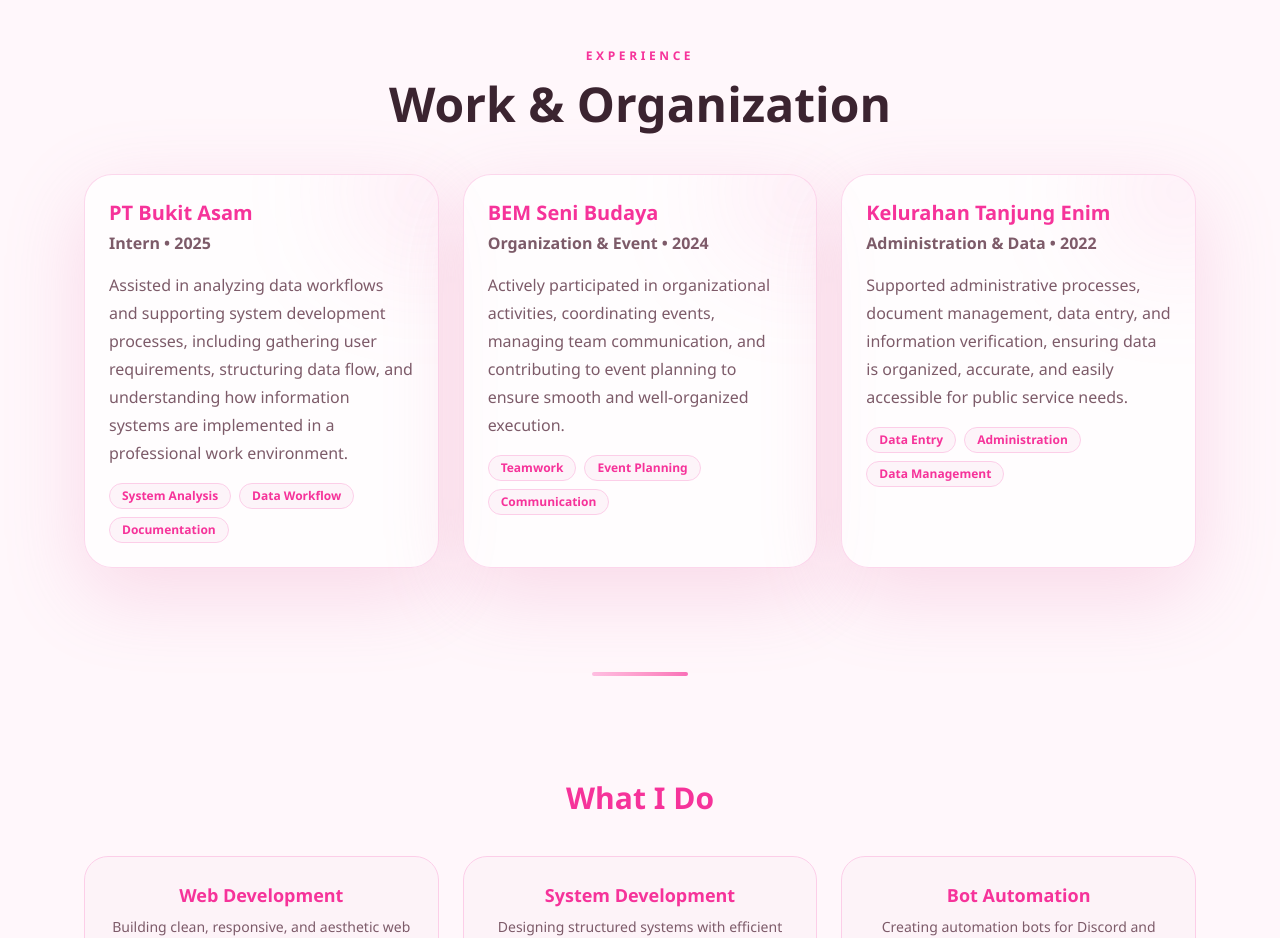
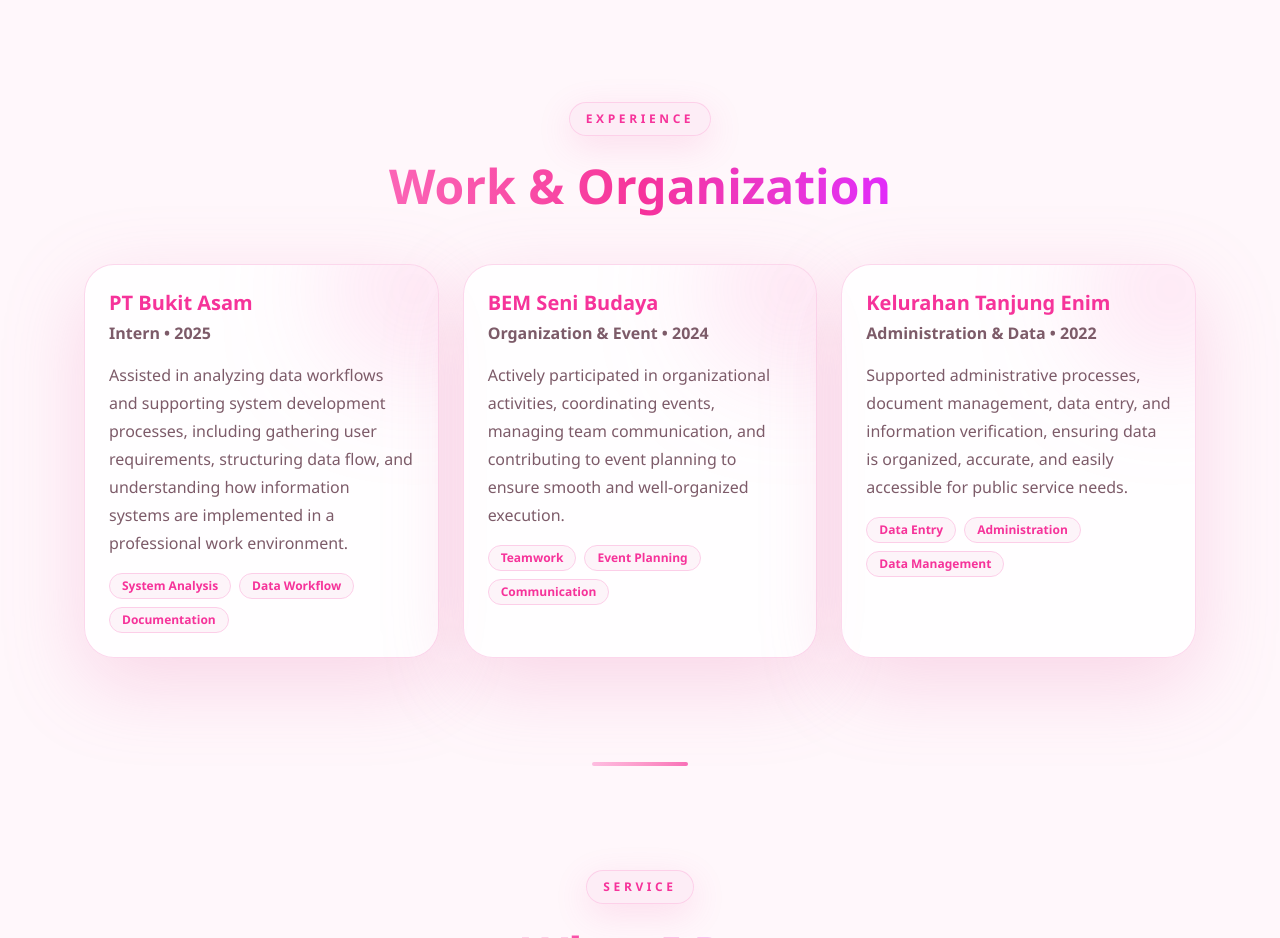
Before and after one commit to cyizzievielle/portofolio-cisa, a React (Vite) app: page / in a window 1280 px wide. Shown: the part 1862-2800 px from the top of the page. Built offline with nearby package versions, Linux system fonts and the light colour scheme.

Commit message:
update portfolio

```diff
--- a/src/App.tsx
+++ b/src/App.tsx
@@ -9,36 +9,33 @@ type CardProps = {
 function Card({ children, dark, className = "" }: CardProps) {
   return (
     <div
-      className={`group relative overflow-hidden rounded-[28px] border p-6 transition-all duration-300 hover:-translate-y-2 ${
+      className={`group relative overflow-hidden rounded-[30px] border p-6 transition-all duration-500 hover:-translate-y-3 hover:scale-[1.015] ${
         dark
-          ? "border-pink-300/20 bg-[#220f19]/80 shadow-[0_25px_80px_rgba(255,79,164,0.12)]"
-          : "border-pink-200/80 bg-white/75 shadow-[0_25px_80px_rgba(232,121,176,0.24)]"
+          ? "border-pink-300/20 bg-[#220f19]/90 shadow-[0_25px_80px_rgba(255,79,164,0.16)] hover:shadow-[0_35px_110px_rgba(255,79,164,0.28)]"
+          : "border-pink-200/80 bg-white/85 shadow-[0_25px_80px_rgba(232,121,176,0.26)] hover:shadow-[0_35px_110px_rgba(232,121,176,0.42)]"
       } ${className}`}
     >
-      <div className="pointer-events-none absolute -right-10 -top-10 h-28 w-28 rounded-full bg-pink-400/20 blur-3xl transition duration-300 group-hover:bg-pink-400/35" />
-      {children}
+      <div className="pointer-events-none absolute -right-12 -top-12 h-36 w-36 rounded-full bg-pink-400/25 blur-3xl transition duration-500 group-hover:scale-125 group-hover:bg-pink-400/40" />
+      <div className="pointer-events-none absolute inset-y-0 -left-1/2 w-1/3 bg-gradient-to-r from-transparent via-white/30 to-transparent opacity-0 transition group-hover:animate-[shineMove_1s_ease] group-hover:opacity-100" />
+      <div className="relative z-10">{children}</div>
     </div>
   );
 }
 
-function SectionTitle({
-  label,
-  title,
-}: {
-  label: string;
-  title: string;
-}) {
+function SectionTitle({ label, title }: { label: string; title: string }) {
   return (
-    <div className="mb-10 text-center animate-fade-up">
-      <span className="text-xs font-extrabold uppercase tracking-[0.3em] text-pink-500">
+    <div className="mb-12 text-center">
+      <span className="inline-flex rounded-full border border-pink-300/40 bg-pink-100/60 px-4 py-2 text-xs font-extrabold uppercase tracking-[0.3em] text-pink-500 shadow-[0_10px_35px_rgba(236,72,153,0.15)]">
         {label}
       </span>
-      <h2 className="mt-2 text-3xl font-extrabold leading-tight sm:text-4xl lg:text-5xl">
-        {title}
+
+      <h2 className="mt-5 text-3xl font-black leading-tight sm:text-4xl lg:text-5xl">
+        <span className="bg-gradient-to-r from-pink-400 via-pink-500 to-fuchsia-500 bg-clip-text text-transparent">
+          {title}
+        </span>
       </h2>
     </div>
-  );
-}
+  );}
 
 export default function App() {
   const [dark, setDark] = useState(false);
@@ -591,9 +588,7 @@ const certificates = [
         <div className="mx-auto my-10 h-1 w-24 rounded-full bg-gradient-to-r from-pink-300 to-pink-500 opacity-70" />
 
 <section id="services" className="reveal mx-auto max-w-6xl px-5 py-16">
-  <h2 className="text-3xl font-extrabold text-center text-pink-500 mb-10">
-    What I Do
-  </h2>
+          <SectionTitle label="Service" title="What I Do" />
 
   <div className="grid gap-6 md:grid-cols-3">
     {[
@@ -659,9 +654,9 @@ const certificates = [
           <div className="grid gap-6 lg:grid-cols-3">
             {projects.map((project) => (
               <Card key={project.title} dark={dark}>
-                <div className="mb-5 grid h-36 place-items-center rounded-2xl bg-gradient-to-br from-pink-100 to-pink-400 text-5xl text-white shadow-[0_0_35px_rgba(236,72,153,0.25)]">
-                  {project.icon}
-                </div>
+                <div className="mb-5 grid h-40 place-items-center rounded-[26px] bg-gradient-to-br from-pink-200 via-pink-400 to-fuchsia-500 text-6xl text-white shadow-[0_0_45px_rgba(236,72,153,0.35)] transition duration-500 group-hover:scale-[1.03]">
+  {project.icon}
+</div>
                 <h3 className="text-xl font-extrabold text-pink-500">{project.title}</h3>
                 <p className={`mt-4 leading-7 ${muted}`}>{project.desc}</p>
                 <button
```
